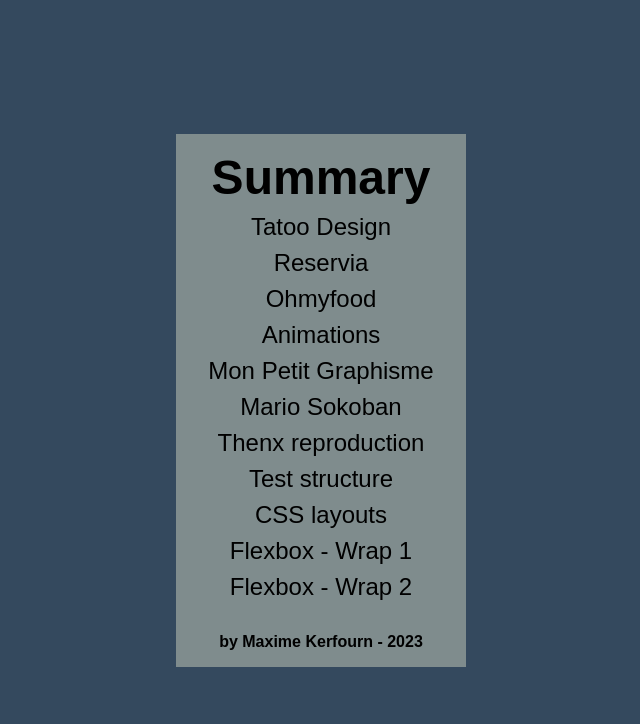
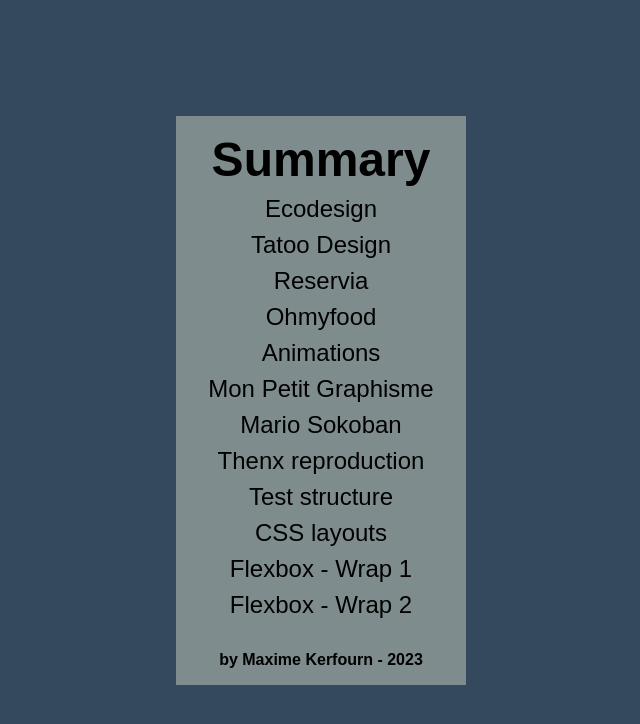
Before and after one commit to maxkerf/maxkerf.github.io, a plain HTML site: page index.html in a window 1280 px wide. Shown: the whole page, without its empty margins (319-959 px from the left). Drawn offline with Linux system fonts and the light colour scheme; a web font is replaced by a local one.

Commit message:
add ecodesign link

```diff
--- a/index.html
+++ b/index.html
@@ -11,6 +11,9 @@
 		<div class="summary">
 			<h1>Summary</h1>
 			<ul>
+				<li>
+					<a href="/ecodesign" target="_blank">Ecodesign</a>
+				</li>
 				<li>
 					<a href="/tatoo-design" target="_blank">Tatoo Design</a>
 				</li>
```
